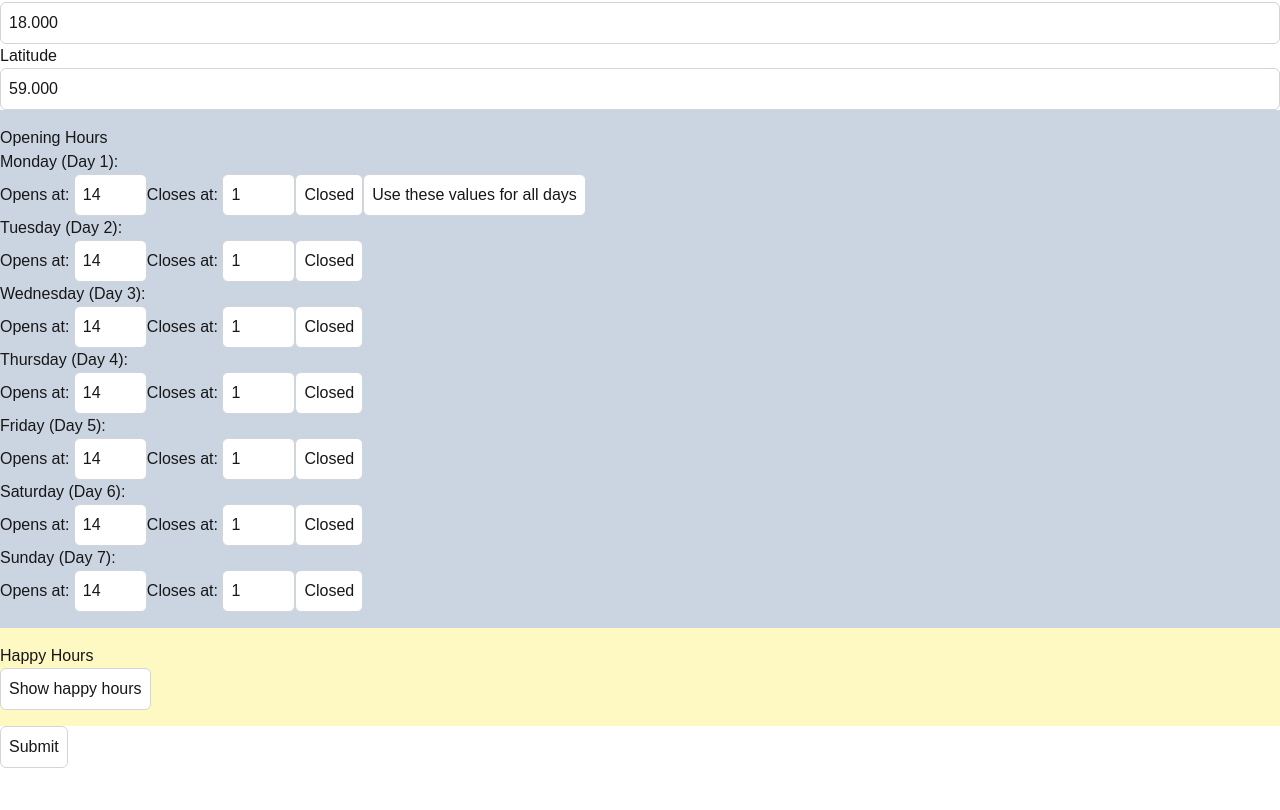
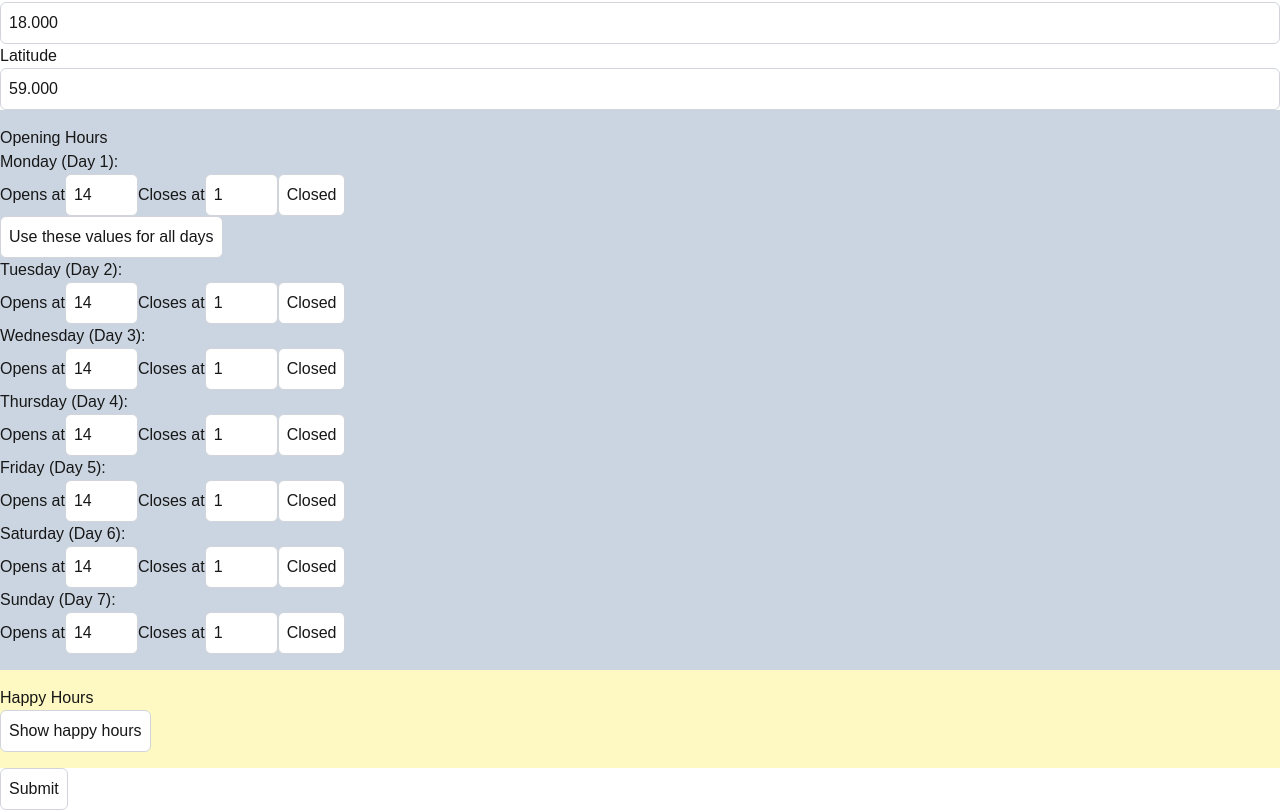
Before and after one commit to nickenickenicke/billig-bars, a Next.js app: page /bar-admin in a window 1280 px wide. Shown: the part 508-1318 px from the top of the page. Before the commit the page ends 1276 px from the top, so only its background shows below. Built offline with nearby package versions, Linux system fonts and the light colour scheme.

Commit message:
Created FormOpeningHoursItem component

```diff
--- a/src/components/form/FormOpeningHours.tsx
+++ b/src/components/form/FormOpeningHours.tsx
@@ -1,6 +1,7 @@
 'use client'
 
 import { useState } from 'react'
+import { FormOpeningHoursItem } from './FormOpeningHoursItem'
 
 export const FormOpeningHours = () => {
   const [openingHours, setOpeningHours] = useState({
@@ -25,7 +26,7 @@ export const FormOpeningHours = () => {
     setOpeningHours({ ...openingHours, [name]: value })
   }
 
-  const handleClosed = (day: string) => {
+  const handleClosed = (day: number) => {
     setOpeningHours({ ...openingHours, [`opens_at_${day}`]: '', [`closes_at_${day}`]: '' })
   }
 
@@ -52,191 +53,78 @@ export const FormOpeningHours = () => {
     <div className="opening-hours bg-slate-300 py-4">
       <h3>Opening Hours</h3>
       <div id="opening-hours-container">
-        <div className="form-group">
-          <label>Monday (Day 1):</label>
-          <div>
-            Opens at:{' '}
-            <input
-              type="number"
-              name="opens_at_1"
-              min="0"
-              max="23"
-              value={openingHours.opens_at_1}
-              onChange={handleChange}
+        <FormOpeningHoursItem
+          day={1}
+          opens_at={openingHours.opens_at_1}
+          closes_at={openingHours.closes_at_1}
+          handleChange={handleChange}
+          handleClosed={() => {
+            handleClosed(1)
+          }}
         />
-            Closes at:{' '}
-            <input
-              type="number"
-              name="closes_at_1"
-              min="0"
-              max="23"
-              value={openingHours.closes_at_1}
-              onChange={handleChange}
-            />
-            <button type="button" onClick={() => handleClosed('1')}>
-              Closed
-            </button>
         <button type="button" onClick={useMondayValuesForAllDays}>
           Use these values for all days
         </button>
-          </div>
-        </div>
-        <div className="form-group">
-          <label>Tuesday (Day 2):</label>
-          <div>
-            Opens at:{' '}
-            <input
-              type="number"
-              name="opens_at_2"
-              min="0"
-              max="23"
-              value={openingHours.opens_at_2}
-              onChange={handleChange}
+
+        <FormOpeningHoursItem
+          day={2}
+          opens_at={openingHours.opens_at_2}
+          closes_at={openingHours.closes_at_2}
+          handleChange={handleChange}
+          handleClosed={() => {
+            handleClosed(2)
+          }}
         />
-            Closes at:{' '}
-            <input
-              type="number"
-              name="closes_at_2"
-              min="0"
-              max="23"
-              value={openingHours.closes_at_2}
-              onChange={handleChange}
+
+        <FormOpeningHoursItem
+          day={3}
+          opens_at={openingHours.opens_at_3}
+          closes_at={openingHours.closes_at_3}
+          handleChange={handleChange}
+          handleClosed={() => {
+            handleClosed(3)
+          }}
         />
-            <button type="button" onClick={() => handleClosed('2')}>
-              Closed
-            </button>
-          </div>
-        </div>
-        <div className="form-group">
-          <label>Wednesday (Day 3):</label>
-          <div>
-            Opens at:{' '}
-            <input
-              type="number"
-              name="opens_at_3"
-              min="0"
-              max="23"
-              value={openingHours.opens_at_3}
-              onChange={handleChange}
+
+        <FormOpeningHoursItem
+          day={4}
+          opens_at={openingHours.opens_at_4}
+          closes_at={openingHours.closes_at_4}
+          handleChange={handleChange}
+          handleClosed={() => {
+            handleClosed(4)
+          }}
         />
-            Closes at:{' '}
-            <input
-              type="number"
-              name="closes_at_3"
-              min="0"
-              max="23"
-              value={openingHours.closes_at_3}
-              onChange={handleChange}
+
+        <FormOpeningHoursItem
+          day={5}
+          opens_at={openingHours.opens_at_5}
+          closes_at={openingHours.closes_at_5}
+          handleChange={handleChange}
+          handleClosed={() => {
+            handleClosed(5)
+          }}
         />
-            <button type="button" onClick={() => handleClosed('3')}>
-              Closed
-            </button>
-          </div>
-        </div>
-        <div className="form-group">
-          <label>Thursday (Day 4):</label>
-          <div>
-            Opens at:{' '}
-            <input
-              type="number"
-              name="opens_at_4"
-              min="0"
-              max="23"
-              value={openingHours.opens_at_4}
-              onChange={handleChange}
+
+        <FormOpeningHoursItem
+          day={6}
+          opens_at={openingHours.opens_at_6}
+          closes_at={openingHours.closes_at_6}
+          handleChange={handleChange}
+          handleClosed={() => {
+            handleClosed(6)
+          }}
         />
-            Closes at:{' '}
-            <input
-              type="number"
-              name="closes_at_4"
-              min="0"
-              max="23"
-              value={openingHours.closes_at_4}
-              onChange={handleChange}
+
+        <FormOpeningHoursItem
+          day={7}
+          opens_at={openingHours.opens_at_7}
+          closes_at={openingHours.closes_at_7}
+          handleChange={handleChange}
+          handleClosed={() => {
+            handleClosed(7)
+          }}
         />
-            <button type="button" onClick={() => handleClosed('4')}>
-              Closed
-            </button>
-          </div>
-        </div>
-        <div className="form-group">
-          <label>Friday (Day 5):</label>
-          <div>
-            Opens at:{' '}
-            <input
-              type="number"
-              name="opens_at_5"
-              min="0"
-              max="23"
-              value={openingHours.opens_at_5}
-              onChange={handleChange}
-            />
-            Closes at:{' '}
-            <input
-              type="number"
-              name="closes_at_5"
-              min="0"
-              max="23"
-              value={openingHours.closes_at_5}
-              onChange={handleChange}
-            />
-            <button type="button" onClick={() => handleClosed('5')}>
-              Closed
-            </button>
-          </div>
-        </div>
-        <div className="form-group">
-          <label>Saturday (Day 6):</label>
-          <div>
-            Opens at:{' '}
-            <input
-              type="number"
-              name="opens_at_6"
-              min="0"
-              max="23"
-              value={openingHours.opens_at_6}
-              onChange={handleChange}
-            />
-            Closes at:{' '}
-            <input
-              type="number"
-              name="closes_at_6"
-              min="0"
-              max="23"
-              value={openingHours.closes_at_6}
-              onChange={handleChange}
-            />
-            <button type="button" onClick={() => handleClosed('6')}>
-              Closed
-            </button>
-          </div>
-        </div>
-        <div className="form-group">
-          <label>Sunday (Day 7):</label>
-          <div>
-            Opens at:{' '}
-            <input
-              type="number"
-              name="opens_at_7"
-              min="0"
-              max="23"
-              value={openingHours.opens_at_7}
-              onChange={handleChange}
-            />
-            Closes at:{' '}
-            <input
-              type="number"
-              name="closes_at_7"
-              min="0"
-              max="23"
-              value={openingHours.closes_at_7}
-              onChange={handleChange}
-            />
-            <button type="button" onClick={() => handleClosed('7')}>
-              Closed
-            </button>
-          </div>
-        </div>
       </div>
     </div>
   )
--- /dev/null
+++ b/src/components/form/FormOpeningHoursItem.tsx
@@ -0,0 +1,48 @@
+import { weekdayNames } from '@/lib/weekdays'
+
+interface FormOpeningHoursItemProps {
+  day: number
+  opens_at: string
+  closes_at: string
+  handleChange: (event: React.ChangeEvent<HTMLInputElement>) => void
+  handleClosed: () => void
+}
+
+export const FormOpeningHoursItem = ({
+  day,
+  opens_at,
+  closes_at,
+  handleChange,
+  handleClosed
+}: FormOpeningHoursItemProps) => {
+  return (
+    <div className="form-group">
+      <h3>{`${weekdayNames[day - 1]} (Day ${day}):`}</h3>
+      <div>
+        <label htmlFor={`opens_at_${day}`}>Opens at</label>
+        <input
+          type="number"
+          name={`opens_at_${day}`}
+          id={`opens_at_${day}`}
+          min="0"
+          max="23"
+          value={opens_at}
+          onChange={handleChange}
+        />
+        <label htmlFor={`closes_at_${day}`}>Closes at</label>
+        <input
+          type="number"
+          name={`closes_at_${day}`}
+          id={`closes_at_${day}`}
+          min="0"
+          max="23"
+          value={closes_at}
+          onChange={handleChange}
+        />
+        <button type="button" onClick={handleClosed}>
+          Closed
+        </button>
+      </div>
+    </div>
+  )
+}
```
Lines whose indentation alone changed are shown as unchanged.
